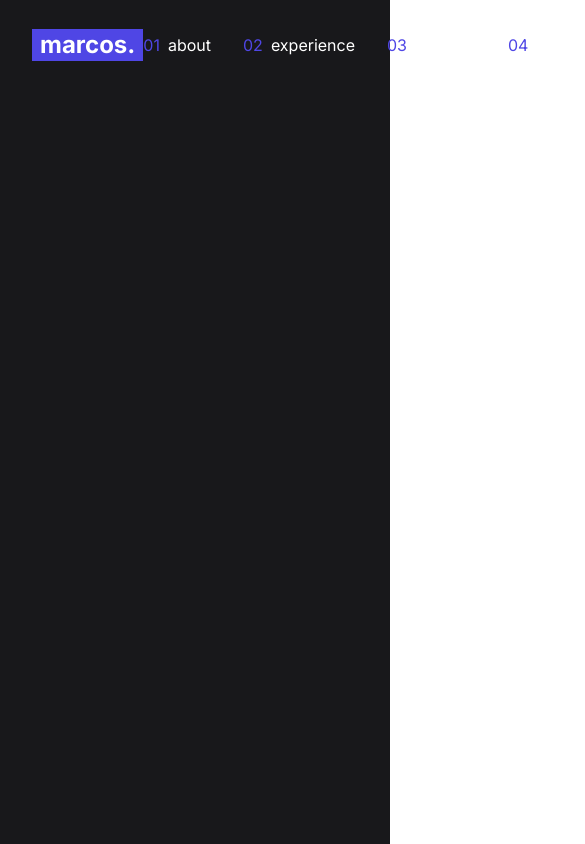
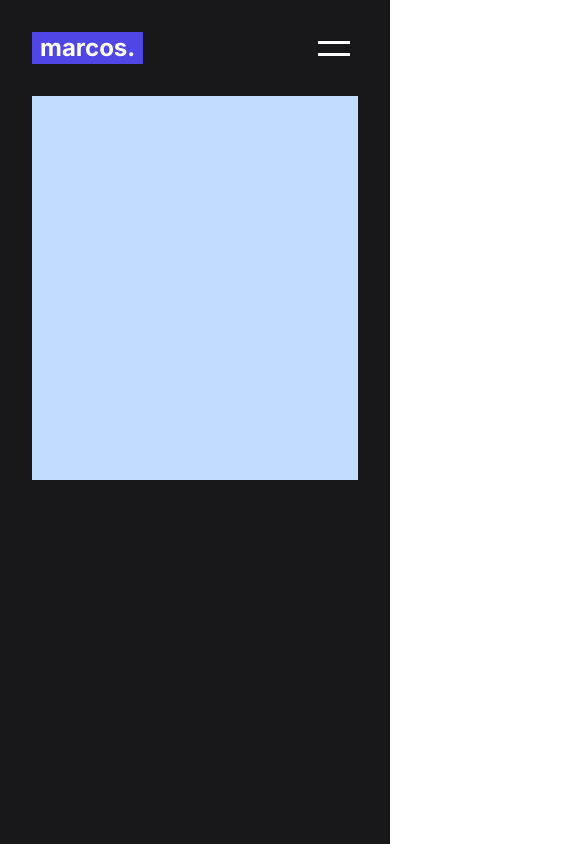
Before and after one commit to mva919/personal-website-v1, a Next.js app: page / in a window 390 px wide. Shown: the top 844 px of the page, 585 px wide, since content can reach past the window. Built offline with nearby package versions, Linux system fonts and the light colour scheme.

Commit message:
Add hamburger menu

```diff
--- a/components/navbar.tsx
+++ b/components/navbar.tsx
@@ -1,11 +1,18 @@
+"use client";
+
 import Button from "./button";
+import { Spiral as Hamburger } from "hamburger-react";
+import { useState } from "react";
 
 const Navbar = () => {
+  const [isMenuOpen, setIsMenuOpen] = useState(false);
+
   return (
+    <>
       <nav className="flex justify-between py-6 items-center">
         <h1 className="font-bold text-2xl bg-indigo-600 px-2">marcos.</h1>
 
-      <div className="flex gap-8 items-center">
+        <div className="md:flex gap-8 items-center hidden">
           {["about", "experience", "projects", "contact"].map((link, idx) => (
             <a
               className="hover:text-indigo-600 transition-all"
@@ -20,7 +27,13 @@ const Navbar = () => {
           ))}
           <Button>Resume</Button>
         </div>
+
+        <div className="block md:hidden">
+          <Hamburger toggled={isMenuOpen} toggle={setIsMenuOpen} size={32} />
+        </div>
       </nav>
+      <div className="bg-blue-200 h-96 -top-48"></div>
+    </>
   );
 };
 
--- a/package.json
+++ b/package.json
@@ -11,6 +11,7 @@
   "dependencies": {
     "class-variance-authority": "^0.7.0",
     "clsx": "^2.0.0",
+    "hamburger-react": "^2.5.0",
     "next": "14.0.1",
     "react": "^18",
     "react-dom": "^18",
```
Also changed, not shown: 1 other file (tests, documents, lock files or other folders). Lines whose indentation alone changed are shown as unchanged.
